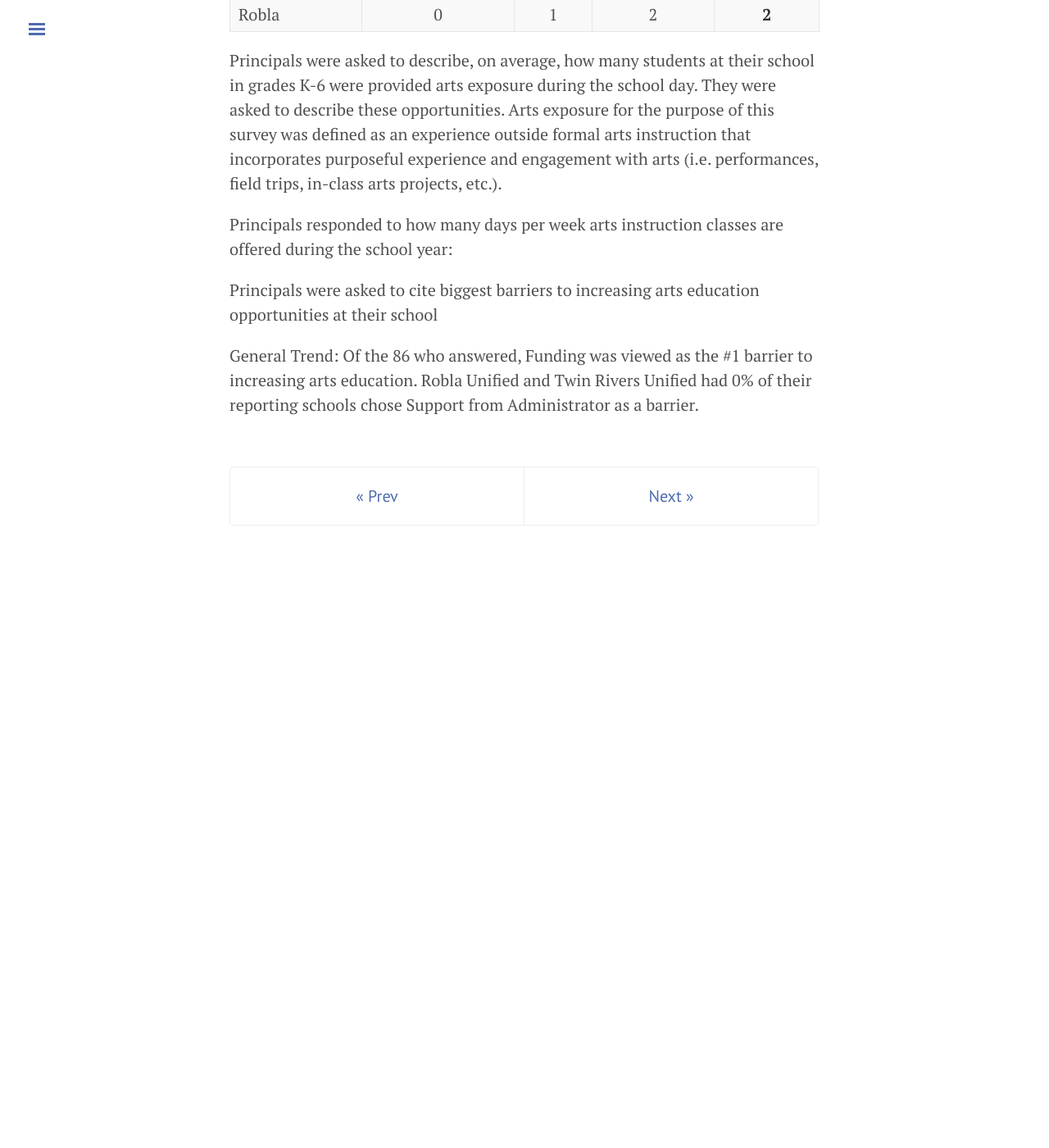
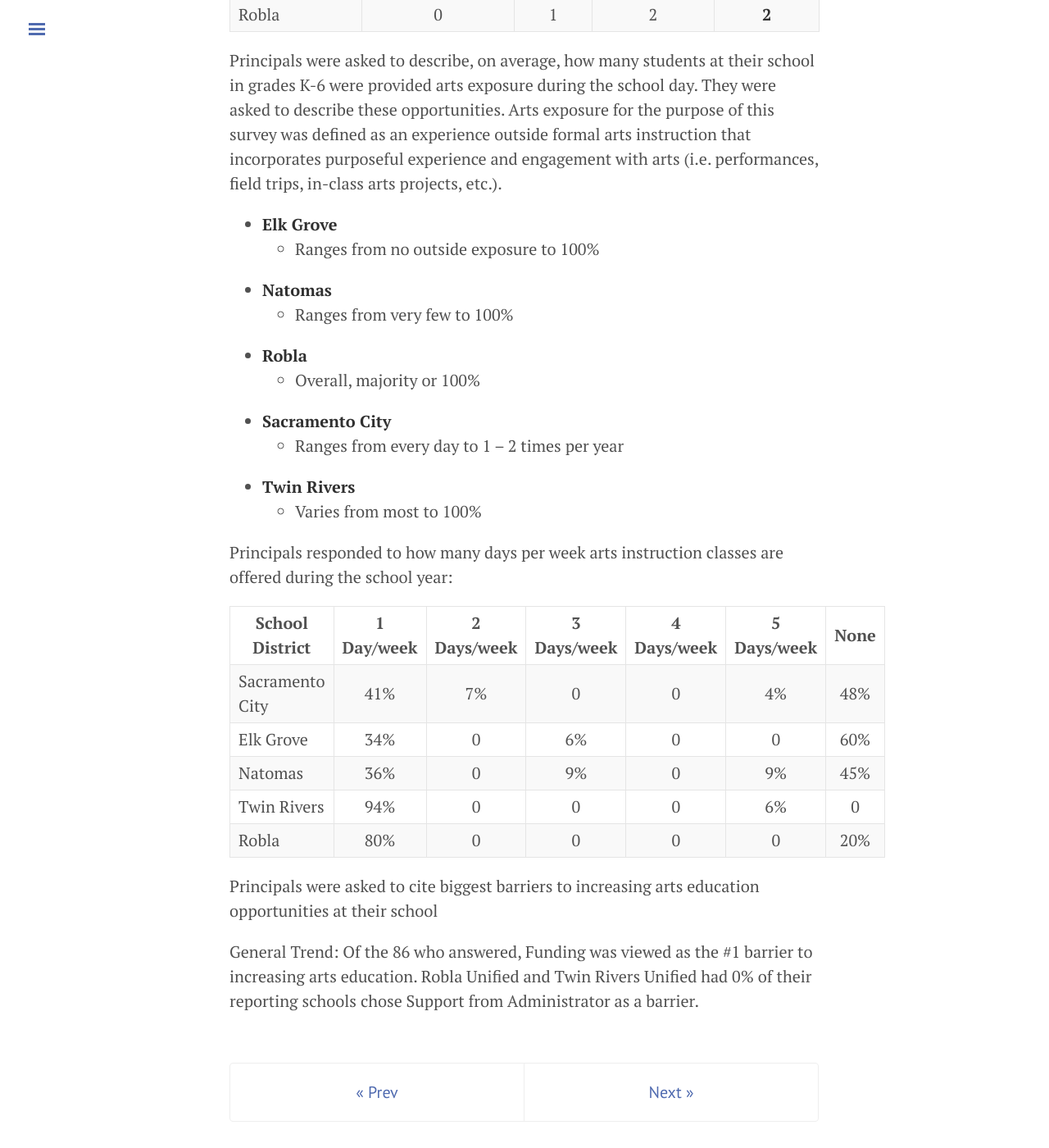
Before and after one commit to code4sac/sacarts4ALL, a Jekyll site: the page built from 3_schools_survey.md, in a window 1280 px wide and 1400 px high, scrolled down 4790 px. Shown: the whole window at 82% size. Built offline with Jekyll 4.4.1, drawn with Linux system fonts in a browser that asks for light colours; our own code applies the rules of GitHub Pages for plain Markdown files; before the commit the page ends 5511 px from its top, so only the background shows below that.

Commit message:
Update 3_schools_survey.md

```diff
--- a/3_schools_survey.md
+++ b/3_schools_survey.md
@@ -116,7 +116,26 @@ Respondents also rated the availability of equipment, supplies and facilities fo
 
 Principals were asked to describe, on average, how many students at their school in grades K-6 were provided arts exposure during the school day. They were asked to describe these opportunities. Arts exposure for the purpose of this survey was defined as an experience outside formal arts instruction that incorporates purposeful experience and engagement with arts (i.e. performances, field trips, in-class arts projects, etc.).
 
+* **Elk Grove**
+  * Ranges from no outside exposure to 100%
+* **Natomas**
+  * Ranges from very few to 100%
+* **Robla**
+  * Overall, majority or 100%
+* **Sacramento City**
+  * Ranges from every day to 1 – 2 times per year
+* **Twin Rivers**
+  * Varies from most to 100%
+
 Principals responded to how many days per week arts instruction classes are offered during the school year:
+
+| School District | 1 Day/week | 2 Days/week | 3 Days/week | 4 Days/week | 5 Days/week | None |
+| ----------------|:----------:|:-----------:|:-----------:|:----------:|:----------:| :----------:|
+| Sacramento City     | 41% | 7% | 0 | 0 | 4% | 48% |
+| Elk Grove           | 34% | 0 | 6% | 0 | 0 | 60% |
+| Natomas             | 36% | 0 | 9% | 0 | 9% | 45% |
+| Twin Rivers         | 94% | 0 | 0 | 0 | 6% | 0 |
+| Robla               | 80% | 0 | 0 | 0 | 0 | 20% |
 
 Principals were asked to cite biggest barriers to increasing arts education opportunities at their school
 
```
